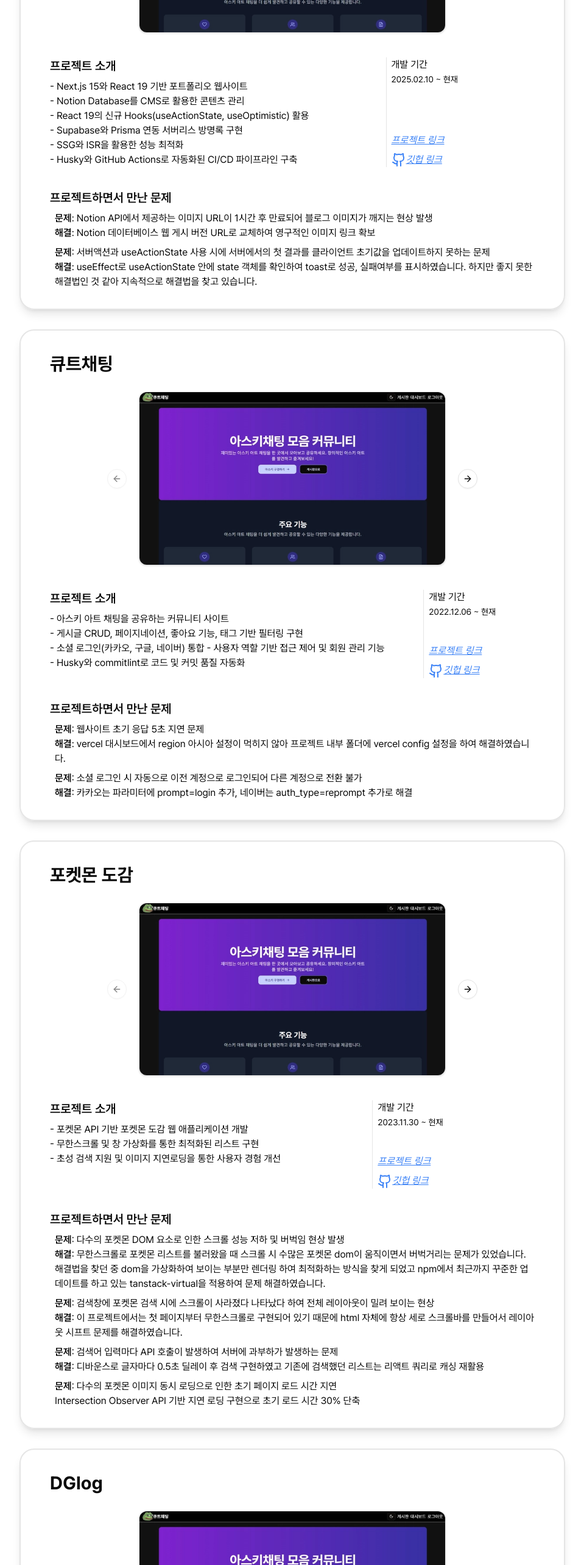
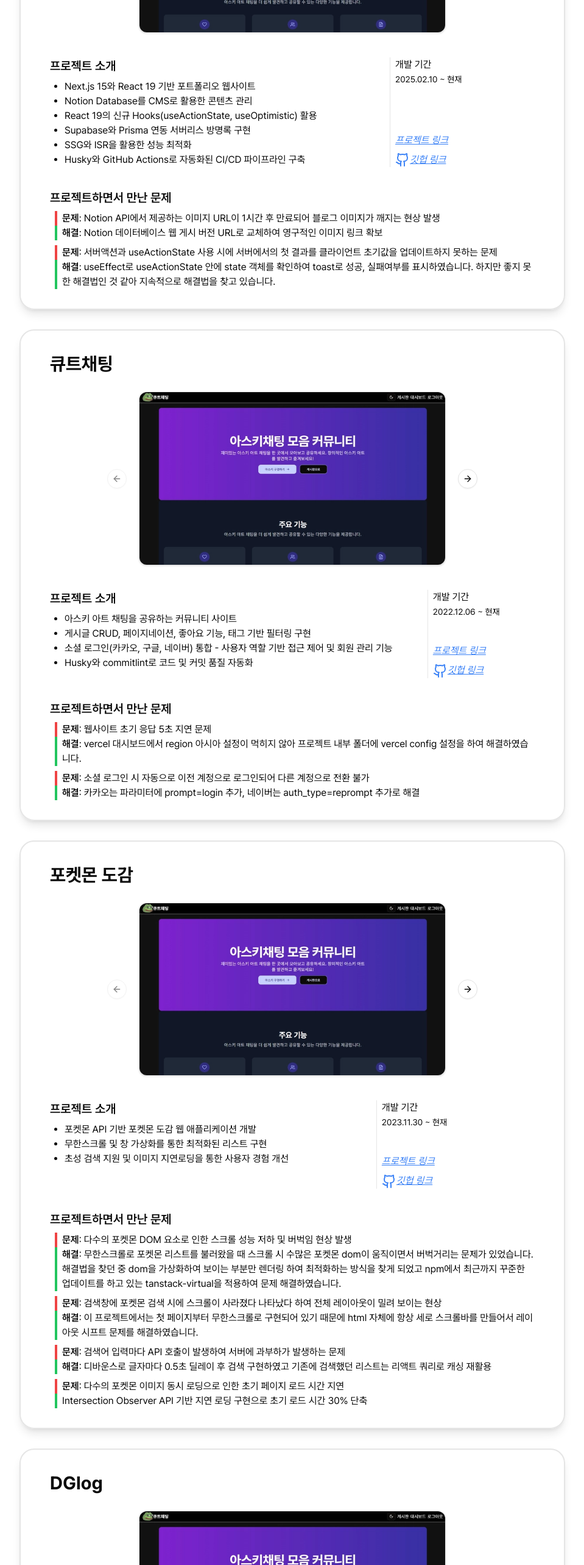
Before and after one commit to YEONDG/dglog, a Next.js app: page / in a window 1280 px wide. Shown: the part 1160-3726 px from the top of the page at 61% size, without its empty margins (160-1119 px from the left). Built offline with nearby package versions, Linux system fonts and the light colour scheme.

Commit message:
style: 프로젝트 소개란 스타일수정

```diff
--- a/components/home/projects/cutechatting.tsx
+++ b/components/home/projects/cutechatting.tsx
@@ -17,16 +17,16 @@ const CuteChatting = () => {
       <div className="grid px-1 py-4 md:grid-flow-col md:px-4">
         <section className="space-y-2 border-b pb-2 md:border-b-0 md:border-r md:pb-0">
           <h3 className="text-xl font-semibold">프로젝트 소개</h3>
-          <ul>
-            <li>- 아스키 아트 채팅을 공유하는 커뮤니티 사이트</li>
+          <ul className="list-disc pl-6">
+            <li>아스키 아트 채팅을 공유하는 커뮤니티 사이트</li>
             <li>
-              - 게시글 CRUD, 페이지네이션, 좋아요 기능, 태그 기반 필터링 구현
+              게시글 CRUD, 페이지네이션, 좋아요 기능, 태그 기반 필터링 구현
             </li>
             <li>
-              - 소셜 로그인(카카오, 구글, 네이버) 통합 - 사용자 역할 기반 접근
+              소셜 로그인(카카오, 구글, 네이버) 통합 - 사용자 역할 기반 접근
               제어 및 회원 관리 기능
             </li>
-            <li>- Husky와 commitlint로 코드 및 커밋 품질 자동화</li>
+            <li>Husky와 commitlint로 코드 및 커밋 품질 자동화</li>
           </ul>
         </section>
         <header className="flex justify-between gap-10 pt-2 md:flex-col md:pl-2 md:pt-0">
@@ -58,22 +58,22 @@ const CuteChatting = () => {
         <h3 className="text-xl font-semibold">프로젝트하면서 만난 문제</h3>
         <ul className="space-y-2 pl-2">
           <li>
-            <div>
+            <div className="border-l-4 border-l-red-500 pl-2">
               <span className="font-semibold">문제</span>: 웹사이트 초기 응답
               5초 지연 문제
             </div>
-            <div>
+            <div className="border-l-4 border-l-green-500 pl-2">
               <span className="font-semibold">해결</span>: vercel 대시보드에서
               region 아시아 설정이 먹히지 않아 프로젝트 내부 폴더에 vercel
               config 설정을 하여 해결하였습니다.
             </div>
           </li>
           <li>
-            <div>
+            <div className="border-l-4 border-l-red-500 pl-2">
               <span className="font-semibold">문제</span>: 소셜 로그인 시
               자동으로 이전 계정으로 로그인되어 다른 계정으로 전환 불가
             </div>
-            <div>
+            <div className="border-l-4 border-l-green-500 pl-2">
               <span className="font-semibold">해결</span>: 카카오는 파라미터에
               prompt=login 추가, 네이버는 auth_type=reprompt 추가로 해결
             </div>
--- a/components/home/projects/dglog.tsx
+++ b/components/home/projects/dglog.tsx
@@ -17,13 +17,13 @@ const Dglog = () => {
       <div className="grid px-1 py-4 md:grid-flow-col md:px-4">
         <section className="space-y-2 border-b pb-2 md:border-b-0 md:border-r md:pb-0">
           <h3 className="text-xl font-semibold">프로젝트 소개</h3>
-          <ul>
-            <li>- Next.js 15와 React 19 기반 포트폴리오 웹사이트</li>
-            <li>- Notion Database를 CMS로 활용한 콘텐츠 관리</li>
-            <li>- React 19의 신규 Hooks(useActionState, useOptimistic) 활용</li>
-            <li>- Supabase와 Prisma 연동 서버리스 방명록 구현</li>
-            <li>- SSG와 ISR을 활용한 성능 최적화</li>
-            <li>- Husky와 GitHub Actions로 자동화된 CI/CD 파이프라인 구축</li>
+          <ul className="list-disc pl-6">
+            <li>Next.js 15와 React 19 기반 포트폴리오 웹사이트</li>
+            <li>Notion Database를 CMS로 활용한 콘텐츠 관리</li>
+            <li>React 19의 신규 Hooks(useActionState, useOptimistic) 활용</li>
+            <li>Supabase와 Prisma 연동 서버리스 방명록 구현</li>
+            <li>SSG와 ISR을 활용한 성능 최적화</li>
+            <li>Husky와 GitHub Actions로 자동화된 CI/CD 파이프라인 구축</li>
           </ul>
         </section>
         <header className="flex justify-between gap-10 pt-2 md:flex-col md:pl-2 md:pt-0">
@@ -55,23 +55,23 @@ const Dglog = () => {
         <h3 className="text-xl font-semibold">프로젝트하면서 만난 문제</h3>
         <ul className="space-y-2 pl-2">
           <li>
-            <div>
+            <div className="border-l-4 border-l-red-500 pl-2">
               <span className="font-semibold">문제</span>: Notion API에서
               제공하는 이미지 URL이 1시간 후 만료되어 블로그 이미지가 깨지는
               현상 발생
             </div>
-            <div>
+            <div className="border-l-4 border-l-green-500 pl-2">
               <span className="font-semibold">해결</span>: Notion 데이터베이스
               웹 게시 버전 URL로 교체하여 영구적인 이미지 링크 확보
             </div>
           </li>
           <li>
-            <div>
+            <div className="border-l-4 border-l-red-500 pl-2">
               <span className="font-semibold">문제</span>: 서버액션과
               useActionState 사용 시에 서버에서의 첫 결과를 클라이언트 초기값을
               업데이트하지 못하는 문제
             </div>
-            <div>
+            <div className="border-l-4 border-l-green-500 pl-2">
               <span className="font-semibold">해결</span>: useEffect로
               useActionState 안에 state 객체를 확인하여 toast로 성공, 실패여부를
               표시하였습니다. 하지만 좋지 못한 해결법인 것 같아 지속적으로
--- a/components/home/projects/image-conversion-app.tsx
+++ b/components/home/projects/image-conversion-app.tsx
@@ -17,13 +17,13 @@ const ImageConversionApp = () => {
       <div className="grid px-1 py-4 md:grid-flow-col md:px-4">
         <section className="space-y-2 border-b pb-2 md:border-b-0 md:border-r md:pb-0">
           <h3 className="text-xl font-semibold">프로젝트 소개</h3>
-          <ul>
-            <li>- Next.js 15와 React 19 기반 포트폴리오 웹사이트</li>
-            <li>- Notion Database를 CMS로 활용한 콘텐츠 관리</li>
-            <li>- React 19의 신규 Hooks(useActionState, useOptimistic) 활용</li>
-            <li>- Supabase와 Prisma 연동 서버리스 방명록 구현</li>
-            <li>- SSG와 ISR을 활용한 성능 최적화</li>
-            <li>- Husky와 GitHub Actions로 자동화된 CI/CD 파이프라인 구축</li>
+          <ul className="list-disc pl-6">
+            <li>Next.js 15와 React 19 기반 포트폴리오 웹사이트</li>
+            <li>Notion Database를 CMS로 활용한 콘텐츠 관리</li>
+            <li>React 19의 신규 Hooks(useActionState, useOptimistic) 활용</li>
+            <li>Supabase와 Prisma 연동 서버리스 방명록 구현</li>
+            <li>SSG와 ISR을 활용한 성능 최적화</li>
+            <li>Husky와 GitHub Actions로 자동화된 CI/CD 파이프라인 구축</li>
           </ul>
         </section>
         <header className="flex justify-between gap-10 pt-2 md:flex-col md:pl-2 md:pt-0">
@@ -55,23 +55,23 @@ const ImageConversionApp = () => {
         <h3 className="text-xl font-semibold">프로젝트하면서 만난 문제</h3>
         <ul className="space-y-2 pl-2">
           <li>
-            <div>
+            <div className="border-l-4 border-l-red-500 pl-2">
               <span className="font-semibold">문제</span>: Notion API에서
               제공하는 이미지 URL이 1시간 후 만료되어 블로그 이미지가 깨지는
               현상 발생
             </div>
-            <div>
+            <div className="border-l-4 border-l-green-500 pl-2">
               <span className="font-semibold">해결</span>: Notion 데이터베이스
               웹 게시 버전 URL로 교체하여 영구적인 이미지 링크 확보
             </div>
           </li>
           <li>
-            <div>
+            <div className="border-l-4 border-l-red-500 pl-2">
               <span className="font-semibold">문제</span>: 서버액션과
               useActionState 사용 시에 서버에서의 첫 결과를 클라이언트 초기값을
               업데이트하지 못하는 문제
             </div>
-            <div>
+            <div className="border-l-4 border-l-green-500 pl-2">
               <span className="font-semibold">해결</span>: useEffect로
               useActionState 안에 state 객체를 확인하여 toast로 성공, 실패여부를
               표시하였습니다. 하지만 좋지 못한 해결법인 것 같아 지속적으로
--- a/components/home/projects/pokemon-book.tsx
+++ b/components/home/projects/pokemon-book.tsx
@@ -17,10 +17,10 @@ const PokemonBook = () => {
       <div className="grid px-1 py-4 md:grid-flow-col md:px-4">
         <section className="space-y-2 border-b pb-2 md:border-b-0 md:border-r md:pb-0">
           <h3 className="text-xl font-semibold">프로젝트 소개</h3>
-          <ul>
-            <li>- 포켓몬 API 기반 포켓몬 도감 웹 애플리케이션 개발</li>
-            <li>- 무한스크롤 및 창 가상화를 통한 최적화된 리스트 구현</li>
-            <li>- 초성 검색 지원 및 이미지 지연로딩을 통한 사용자 경험 개선</li>
+          <ul className="list-disc pl-6">
+            <li>포켓몬 API 기반 포켓몬 도감 웹 애플리케이션 개발</li>
+            <li>무한스크롤 및 창 가상화를 통한 최적화된 리스트 구현</li>
+            <li>초성 검색 지원 및 이미지 지연로딩을 통한 사용자 경험 개선</li>
           </ul>
         </section>
         <header className="flex justify-between gap-10 pt-2 md:flex-col md:pl-2 md:pt-0">
@@ -52,11 +52,11 @@ const PokemonBook = () => {
         <h3 className="text-xl font-semibold">프로젝트하면서 만난 문제</h3>
         <ul className="space-y-2 pl-2">
           <li>
-            <div>
+            <div className="border-l-4 border-l-red-500 pl-2">
               <span className="font-semibold">문제</span>: 다수의 포켓몬 DOM
               요소로 인한 스크롤 성능 저하 및 버벅임 현상 발생
             </div>
-            <div>
+            <div className="border-l-4 border-l-green-500 pl-2">
               <span className="font-semibold">해결</span>: 무한스크롤로 포켓몬
               리스트를 불러왔을 때 스크롤 시 수많은 포켓몬 dom이 움직이면서
               버벅거리는 문제가 있었습니다. 해결법을 찾던 중 dom을 가상화하여
@@ -66,34 +66,34 @@ const PokemonBook = () => {
             </div>
           </li>
           <li>
-            <div>
+            <div className="border-l-4 border-l-red-500 pl-2">
               <span className="font-semibold">문제</span>: 검색창에 포켓몬 검색
               시에 스크롤이 사라졌다 나타났다 하여 전체 레이아웃이 밀려 보이는
               현상
             </div>
-            <div>
+            <div className="border-l-4 border-l-green-500 pl-2">
               <span className="font-semibold">해결</span>: 이 프로젝트에서는 첫
               페이지부터 무한스크롤로 구현되어 있기 때문에 html 자체에 항상 세로
               스크롤바를 만들어서 레이아웃 시프트 문제를 해결하였습니다.
             </div>
           </li>
           <li>
-            <div>
+            <div className="border-l-4 border-l-red-500 pl-2">
               <span className="font-semibold">문제</span>: 검색어 입력마다 API
               호출이 발생하여 서버에 과부하가 발생하는 문제
             </div>
-            <div>
+            <div className="border-l-4 border-l-green-500 pl-2">
               <span className="font-semibold">해결</span>: 디바운스로 글자마다
               0.5초 딜레이 후 검색 구현하였고 기존에 검색했던 리스트는 리액트
               쿼리로 캐싱 재활용
             </div>
           </li>
           <li>
-            <div>
+            <div className="border-l-4 border-l-red-500 pl-2">
               <span className="font-semibold">문제</span>: 다수의 포켓몬 이미지
               동시 로딩으로 인한 초기 페이지 로드 시간 지연
             </div>
-            <div>
+            <div className="border-l-4 border-l-green-500 pl-2">
               Intersection Observer API 기반 지연 로딩 구현으로 초기 로드 시간
               30% 단축
             </div>
```
